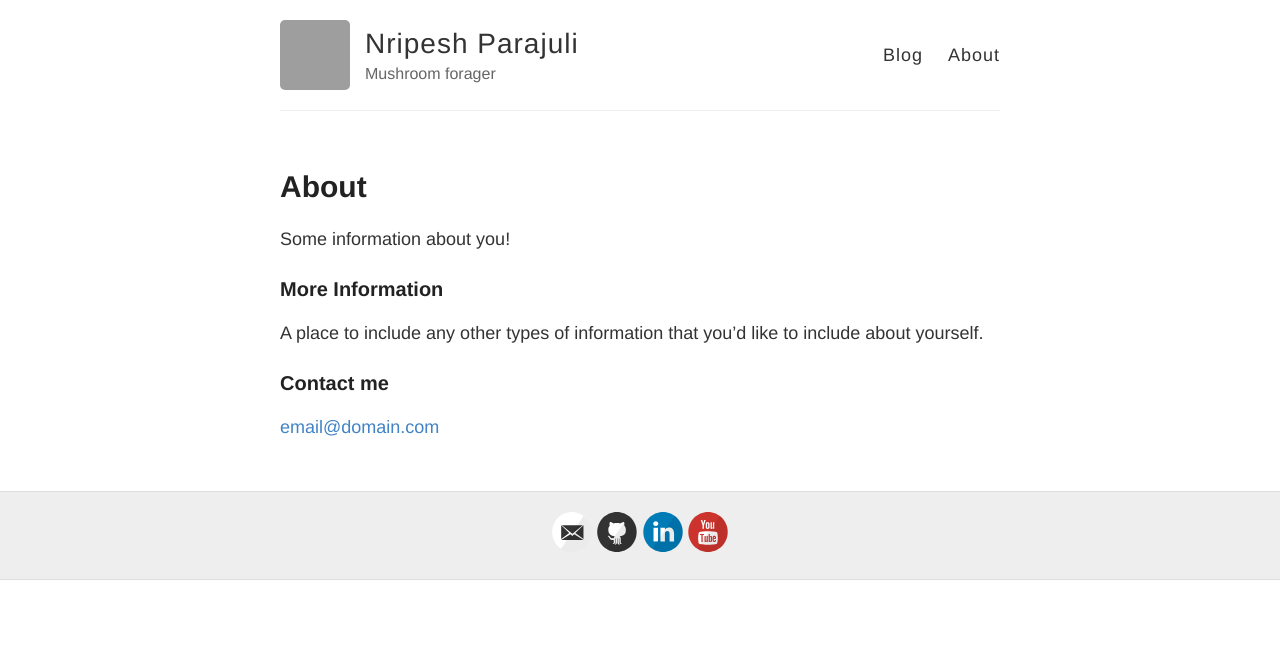
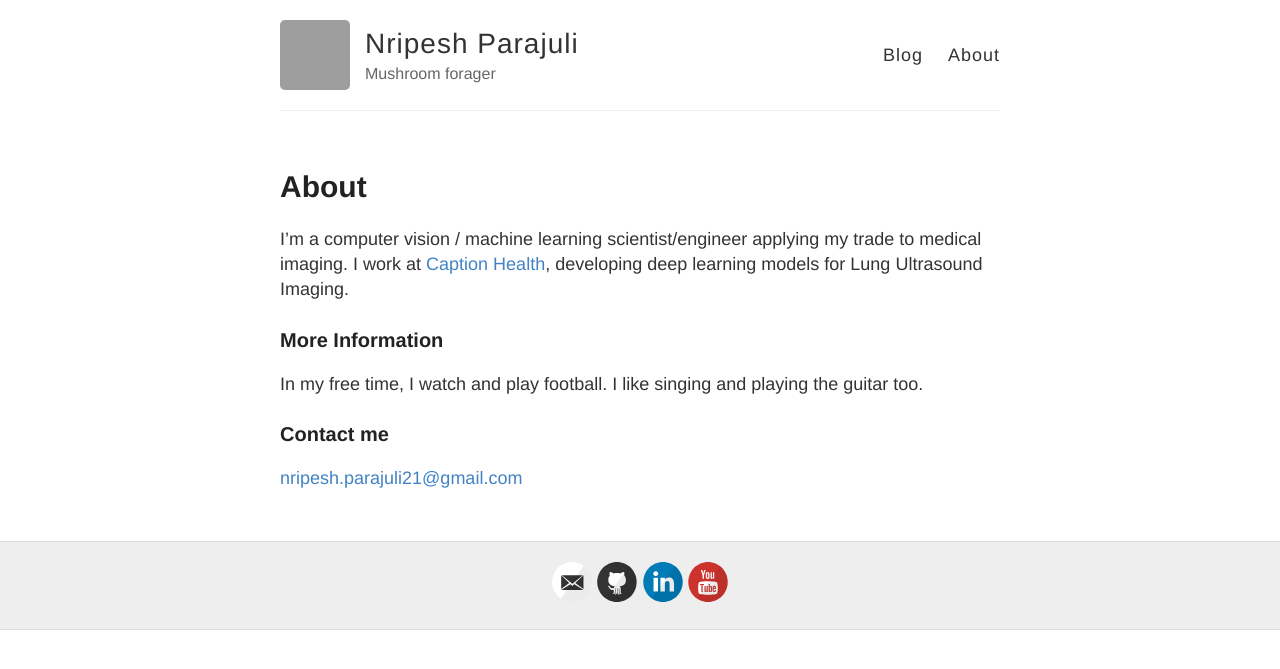
Before and after one commit to ascourge21/ascourge21.github.io, a Jekyll site: the page built from about.md, in a window 1280 px wide. Shown: the top 669 px of the page. Built offline with Jekyll 4.4.1, drawn with Linux system fonts in a browser that asks for light colours; grey boxes are pictures that could not be loaded.

Commit message:
update to readme and about

```diff
--- a/_config.yml
+++ b/_config.yml
@@ -17,7 +17,7 @@ avatar: https://avatars.githubusercontent.com/u/9159496?s=400&v=4
 
 # Includes an icon in the footer for each username you enter
 footer-links:
-  email: ascourge21@gmail.com
+  email: nripesh.parajuli21@gmail.com
   github: ascourge21
   linkedin: nripesh-parajuli-b9a16325
   youtube: NripeshParajuli
--- a/about.md
+++ b/about.md
@@ -4,12 +4,11 @@ title: About
 permalink: /about/
 ---
 
-Some information about you!
+I'm a computer vision / machine learning scientist/engineer applying my trade to medical imaging.
+I work at [Caption Health](https://captionhealth.com/), developing deep learning models for Lung Ultrasound Imaging.
 
 ### More Information
-
-A place to include any other types of information that you'd like to include about yourself.
+In my free time, I watch and play football. I like singing and playing the guitar too.
 
 ### Contact me
-
-[email@domain.com](mailto:email@domain.com)
+[nripesh.parajuli21@gmail.com](mailto:nripesh.parajuli21@gmail.com)
```
Also changed, not shown: README.md, 1 other file.
